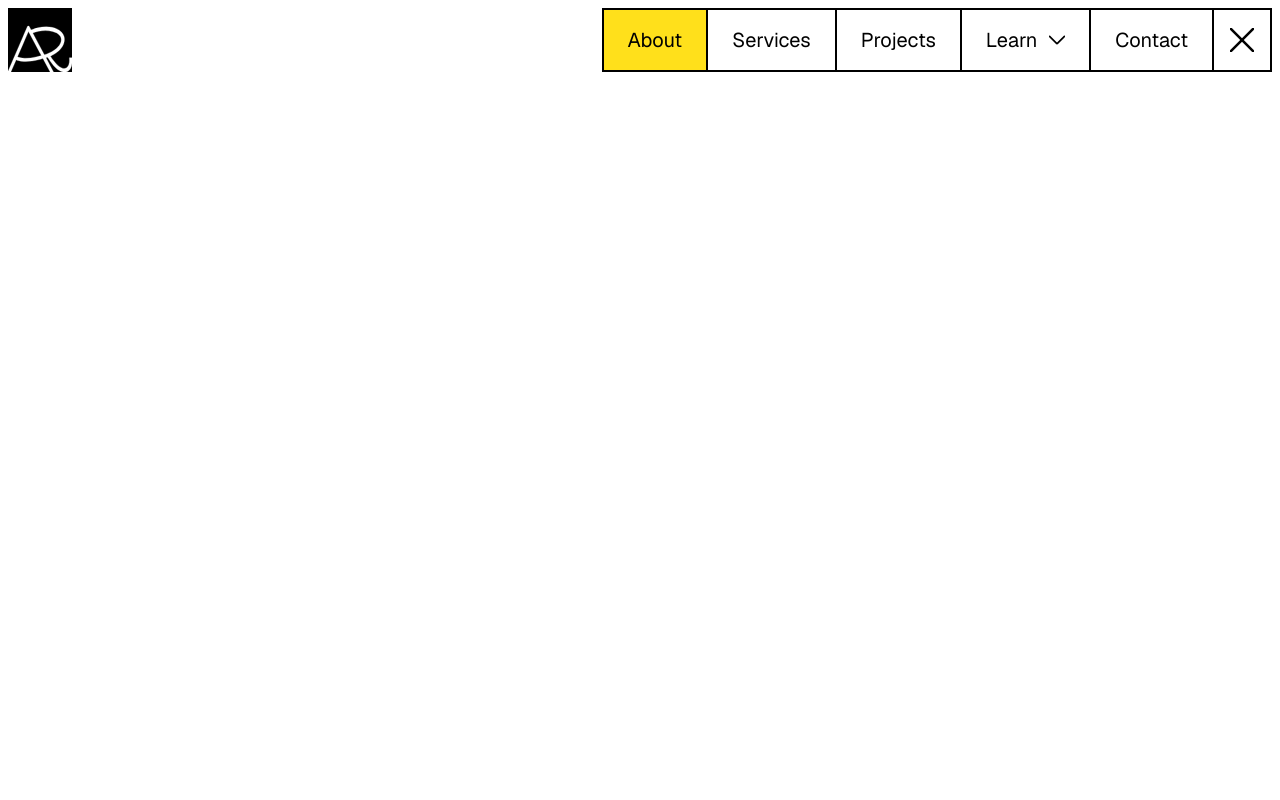
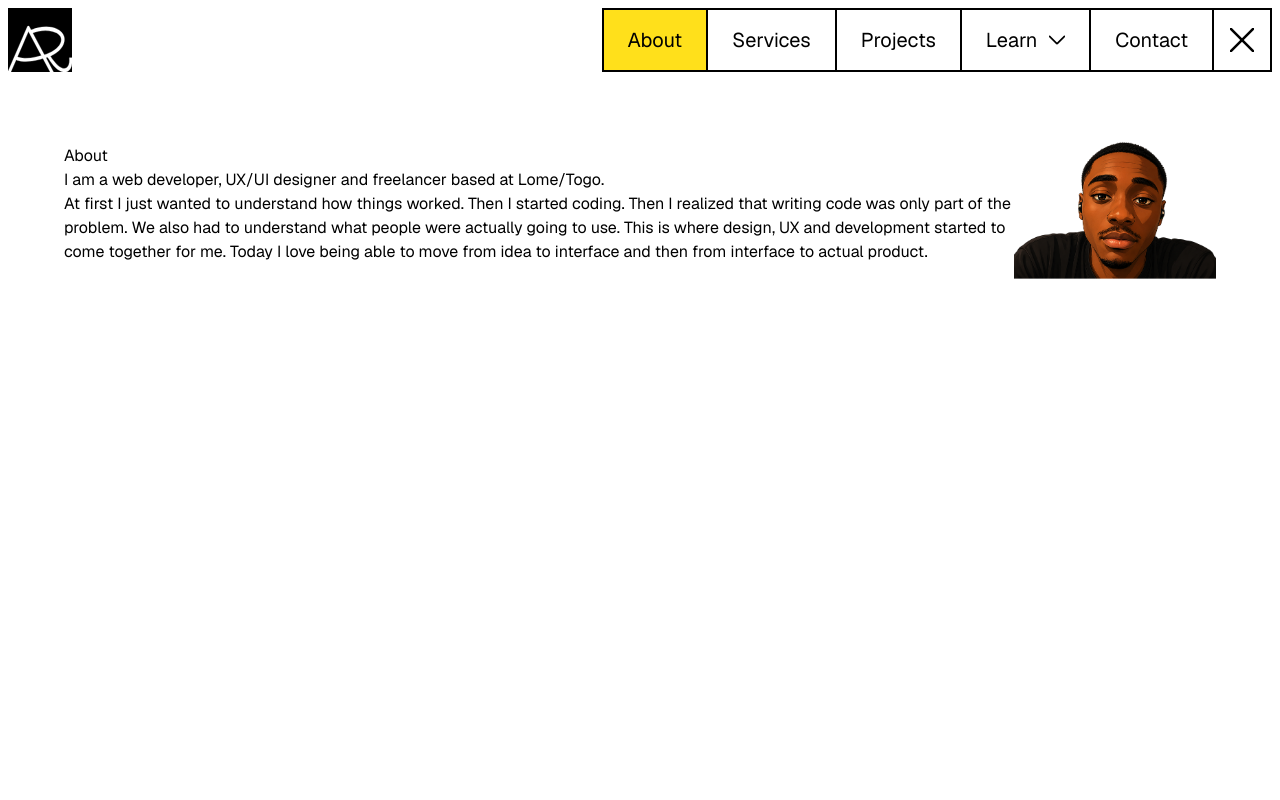
Before and after one commit to Rahim10020/rahim.design, a React (Vite) app: page /about in a window 1280 px wide. Shown: the top 800 px of the page. Built offline with nearby package versions, Linux system fonts and the light colour scheme; a web font is replaced by a local one.

Commit message:
coding about page

```diff
--- a/src/_pages/About.tsx
+++ b/src/_pages/About.tsx
@@ -2,7 +2,29 @@ export default function AboutPage() {
   return (
     <section className="w-full bg-background min-h-screen">
       <div className="max-w-350 mx-auto px-6 pt-12 pb-24 mb-24">
-        <div className="mx-auto w-full max-w-6xl"></div>
+        <div className="mx-auto w-full max-w-6xl">
+          <div className="flex items-center justify-between">
+            <div>
+              <h1>About</h1>
+              <p>
+                I am a web developer, UX/UI designer and freelancer based at
+                Lome/Togo.
+              </p>
+              <p>
+                At first I just wanted to understand how things worked. Then I
+                started coding. Then I realized that writing code was only part
+                of the problem. We also had to understand what people were
+                actually going to use. This is where design, UX and development
+                started to come together for me. Today I love being able to move
+                from idea to interface and then from interface to actual
+                product.
+              </p>
+            </div>
+            <div>
+              <img src="/images/others/rahim-cartoon.png" alt="Rahim image" />
+            </div>
+          </div>
+        </div>
       </div>
     </section>
   );
```
